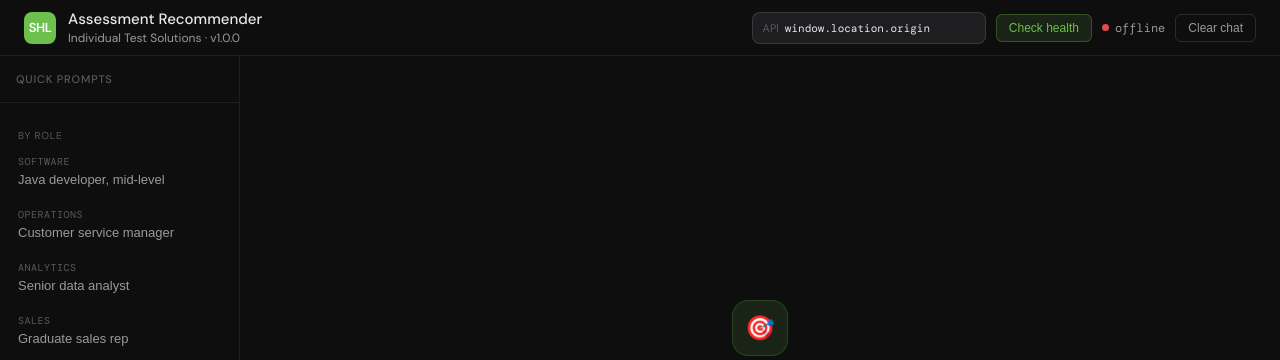
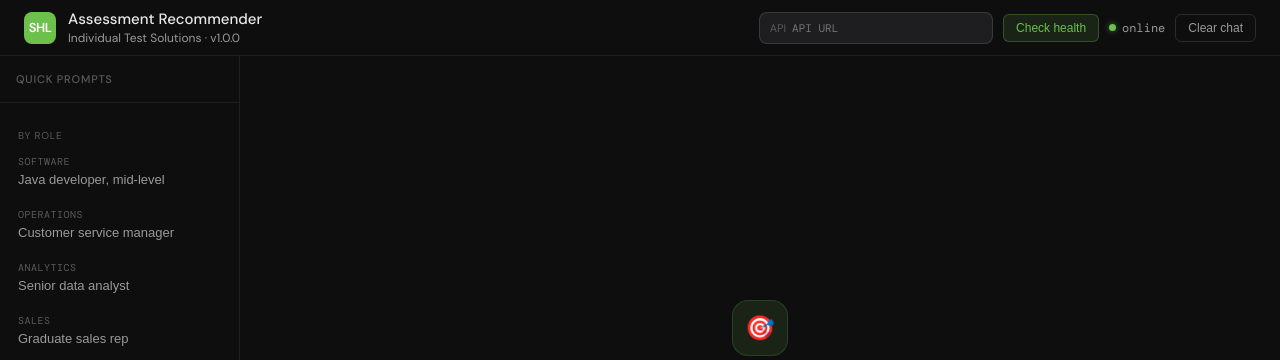
Before and after one commit to ishandigamber10/SHL_Pro, a FastAPI app: page / in a window 1280 px wide. Shown: the top 360 px of the page. Run offline with FastAPI, Linux system fonts and the light colour scheme; parts of the project's set-up code (start-up, migrations or seed data) failed here and were passed over.

Commit message:
2nd edit

```diff
--- a/templates/shl_ui.html
+++ b/templates/shl_ui.html
@@ -439,7 +439,7 @@
   <div class="topbar-right">
     <div class="api-input-wrap">
       <label>API</label>
-      <input type="text" id="apiUrl" value="window.location.origin" placeholder="window.location.origin" />
+      <input type="text" id="apiUrl" placeholder="API URL" />
     </div>
     <button class="btn-check" onclick="checkHealth()">Check health</button>
     <div style="display:flex;align-items:center;gap:6px;">
@@ -543,7 +543,7 @@ let history = [];
 let busy    = false;
 
 function apiBase() {
-  return document.getElementById('apiUrl').value.replace(/\/+$/, '');
+  return window.location.origin;
 }
 
 /* ── HEALTH ── */
```
